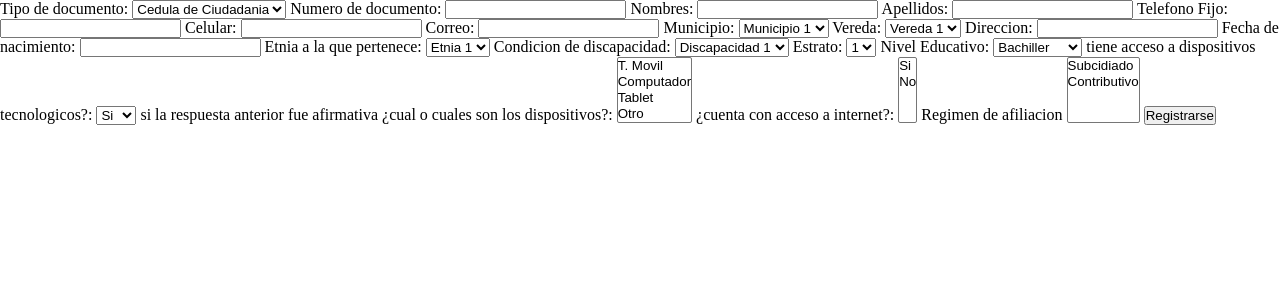
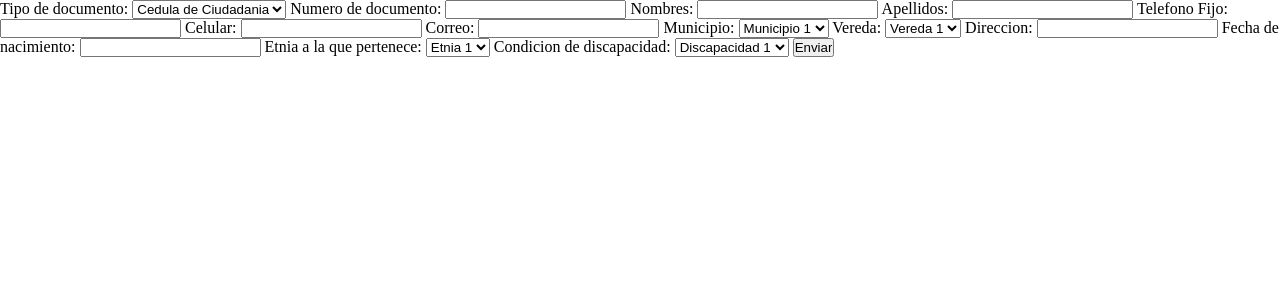
Before and after one commit to NegritoGuapo2003/senasoft, a PHP site: template reto-lunes/views/ciudadano/registro.php in a window 1280 px wide. Shown: the top 300 px of the page. Run offline with PHP 8.4, Linux system fonts and the light colour scheme; the template is opened without the code that fills it, so the values that code supplies are empty.

Commit message:
Revert "agregor formulario de crear usuario" revert tttt reverts commit 1010f6bc49068cd509c56ab6d852d4b2f5564077.

```diff
--- a/reto-lunes/views/ciudadano/registro.php
+++ b/reto-lunes/views/ciudadano/registro.php
@@ -7,16 +7,16 @@
         <option value="cedula_extranjeria">Cedula de Extranjería</option>
     </select>
 
-    <label for="cedula">Numero de documento:</label>
+    <label for="cedula">Numero de documento: </label>
     <input type="text" name="cedula" >
 
     <label for="nombres">Nombres: </label>
     <input type="text" name="nombres">
 
-    <label for="apellidos">Apellidos:</label>
+    <label for="apellidos">Apellidos: </label>
     <input type="text" name="apellidos">
 
-    <label for="telfijo">Telefono Fijo:</label>
+    <label for="telfijo">Telefono Fijo: </label>
     <input type="number" name="telfijo">
 
     <label for="celular">Celular: </label>
@@ -25,83 +25,43 @@
     <label for="correo">Correo: </label>
     <input type="text" name="correo">
 
-    <label for="municipio">Municipio:</label>
+    <label for="municipio">Municipio: </label>
     <select name="" id="">
-        <option value="1">Municipio 1</option>
-        <option value="2">Municipio 2</option>
-        <option value="3">Municipio 3</option>
+        <option value="mun1">Municipio 1</option>
+        <option value="mun2">Municipio 2</option>
+        <option value="mun3">Municipio 3</option>
     </select>
 
-    <label for="vereda">Vereda:</label>
+    <label for="vereda">Vereda: </label>
     <select name="" id="">
-        <option value="1">Vereda 1</option>
-        <option value="2">Vereda 2</option>
-        <option value="3">Vereda 3</option>
+        <option value="ver1">Vereda 1</option>
+        <option value="ver2">Vereda 2</option>
+        <option value="ver3">Vereda 3</option>
     </select>
 
-    <label for="direccion">Direccion:</label>
+    <label for="direccion">Direccion: </label>
     <input type="text" name="direccion">
 
-    <label for="nacimiento">Fecha de nacimiento:</label>
+    <label for="nacimiento">Fecha de nacimiento: </label>
     <input type="text" name="nacimiento">
 
-    <label for="etnia">Etnia a la que pertenece:</label>
+    <label for="etnia">Etnia a la que pertenece: </label>
     <select name="" id="">
-        <option value="1">Etnia 1</option>
-        <option value="2">Etnia 2</option>
-        <option value="3">Etnia 3</option>
+        <option value="etnia1">Etnia 1</option>
+        <option value="etnia2">Etnia 2</option>
+        <option value="etnia3">Etnia 3</option>
     </select>
 
-    <label for="discapacidad">Condicion de discapacidad:</label>
+    <label for="discapacidad">Condicion de discapacidad: </label>
     <select name="" id="">
-        <option value="1">Discapacidad 1</option>
-        <option value="2">Discapacidad 2</option>
-        <option value="3">Discapacidad 3</option>
+        <option value="disc1">Discapacidad 1</option>
+        <option value="disc2">Discapacidad 2</option>
+        <option value="disc3">Discapacidad 3</option>
     </select>
 
-    <label for="Estrato">Estrato: </label>
-    <select name="" id="">
-        <option value="1">1</option>
-        <option value="2">2</option>
-        <option value="3">3</option>
-    </select>
 
-    <label for="educacion">Nivel Educativo:</label>
-    <select name="" id="">
-        <option value="1">Bachiller</option>
-        <option value="2">Tecnico</option>
-        <option value="3">Tecnologo</option>
-        <option value="3">Profesional</option>
-    </select>
 
-    <label for="dispostivos">tiene acceso a dispositivos tecnologicos?:</label>
-    <select name="" id="">
-        <option value="1">Si</option>
-        <option value="2">No</option>
-    </select>
-
-    <!-- asignamos atributo multiple a la etiqueta select por que es posible seleccionar varias opciones -->
-    <label for="dispostivos">si la respuesta anterior fue afirmativa ¿cual o cuales son los dispositivos?:</label>
-    <select name="dispositivos" id="" multiple>
-        <option value="1">T. Movil</option>
-        <option value="2">Computador</option>
-        <option value="3">Tablet</option>
-        <option value="4">Otro</option>
-    </select>
-
-    <label for="internet">¿cuenta con acceso a internet?:</label>
-    <select name="internet" id="" multiple>
-        <option value="1">Si</option>
-        <option value="2">No</option>
-    </select>
-
-    <label for="regimen">Regimen de afiliacion</label>
-    <select name="regimen" id="" multiple>
-        <option value="1">Subcidiado</option>
-        <option value="2">Contributivo</option>
-    </select>
-
-    <input type="submit" value="Registrarse">
+    <input type="submit" value="Enviar">
 
 
 </form>
```
